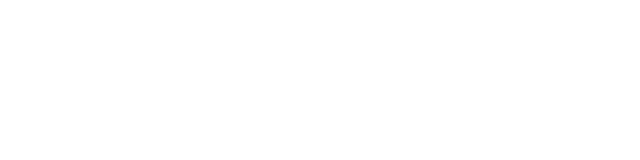
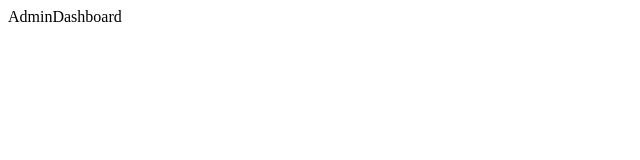
Before and after one commit to AppStractSE/PropertyManager-Frontend, a React (Vite) app: page /admin in a window 1280 px wide. Before the commit this address had no page. Shown: the top 160 px of the page, without its empty margins (0-640 px from the left). Built offline with nearby package versions, Linux system fonts and the light colour scheme.

Commit message:
Routing skeleton added

```diff
--- a/src/App.tsx
+++ b/src/App.tsx
@@ -1,5 +1,8 @@
 import { Route, Routes } from "react-router-dom";
 import Layout from "./Layout";
+import AdminDashboard from "./pages/AdminDashboard";
+import AdminOverview from "./pages/AdminOverview";
+import Customer from "./pages/Customer";
 import Home from "./pages/Home";
 import Login from "./pages/Login";
 
@@ -9,6 +12,9 @@ const App = () => {
       <Route path="/" element={<Layout />}>
         <Route index element={<Home />} />
         <Route path="login" element={<Login />} />
+        <Route path="customer/:id" element={<Customer />} />
+        <Route path="admin" element={<AdminDashboard />} />
+        <Route path="admin/overview" element={<AdminOverview />} />
       </Route>
     </Routes>
   );
--- /dev/null
+++ b/src/pages/AdminDashboard.tsx
@@ -0,0 +1,5 @@
+const AdminDashboard = () => {
+  return <div>AdminDashboard</div>;
+};
+
+export default AdminDashboard;
--- /dev/null
+++ b/src/pages/AdminOverview.tsx
@@ -0,0 +1,5 @@
+const AdminOverview = () => {
+  return <div>AdminOverview</div>;
+};
+
+export default AdminOverview;
--- /dev/null
+++ b/src/pages/Customer.tsx
@@ -0,0 +1,5 @@
+const Customer = () => {
+  return <div>Customer</div>;
+};
+
+export default Customer;
```
